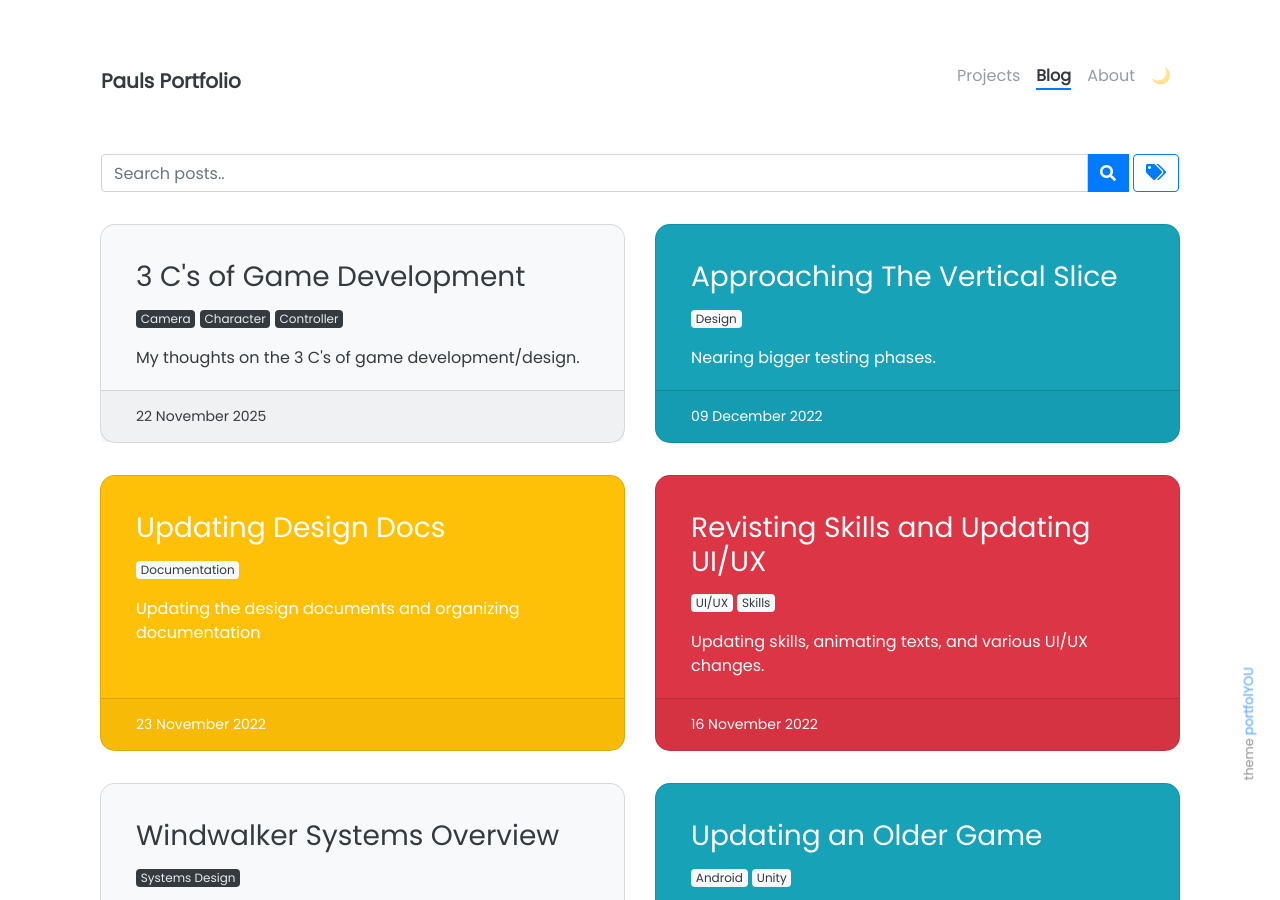
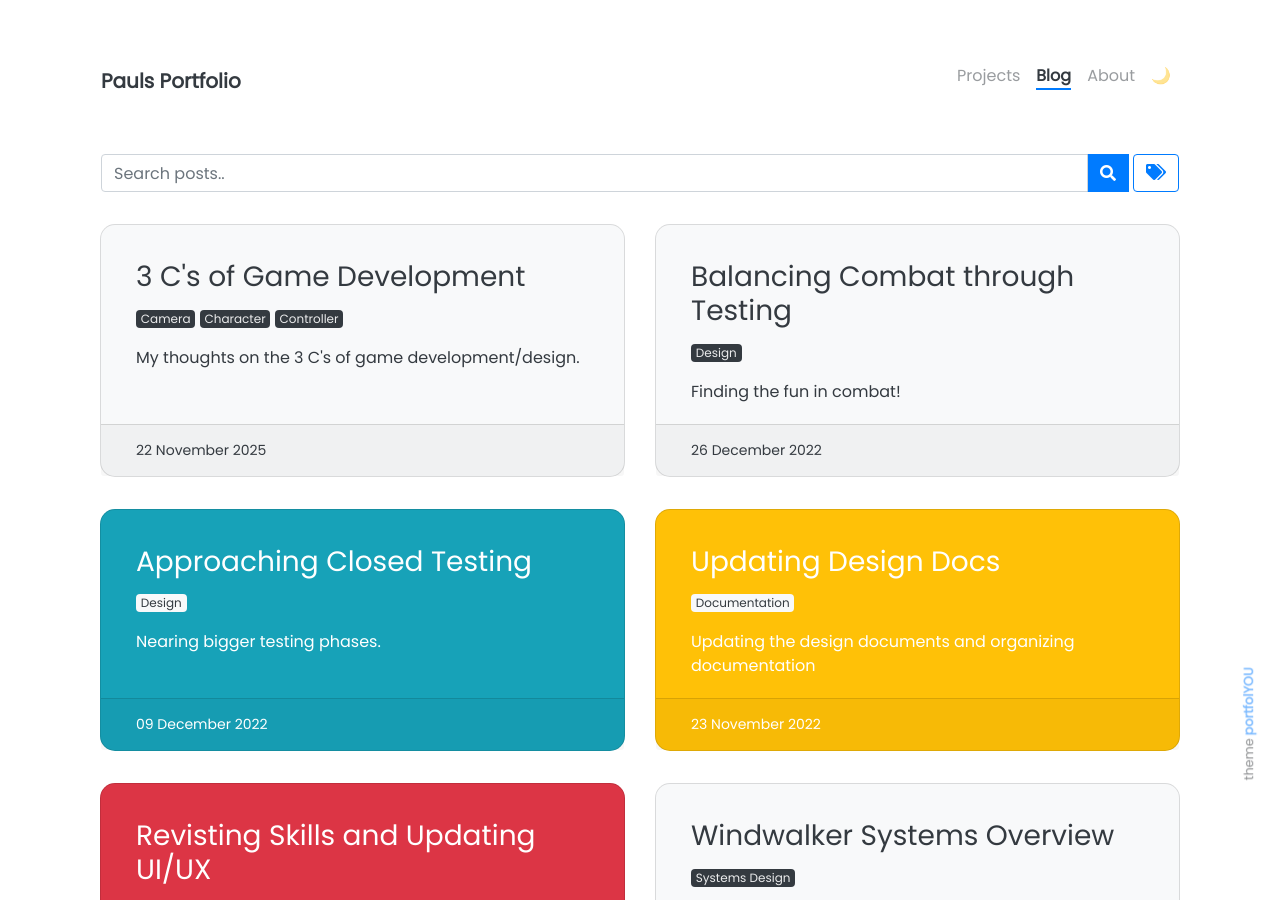
Before and after one commit to paulan94/GamePANPortfolio, a Jekyll site: the page built from pages/blog.html, in a window 1280 px wide and 900 px high. Built offline with Jekyll 4.4.1, drawn with Linux system fonts in a browser that asks for light colours; nearby versions of some CDN libraries; comment, search, counter and statistics services are not loaded; some of the changed lines change nothing that is shown.

Commit message:
add combat balancing post

```diff
--- a/_posts/2022-12-09-nearing-testing.md
+++ b/_posts/2022-12-09-nearing-testing.md
@@ -1,5 +1,5 @@
 ---
-title: Approaching The Vertical Slice
+title: Approaching Closed Testing
 tags: [Design]
 style: fill
 color: info
--- /dev/null
+++ b/_posts/2022-12-26-combat-balancing.md
@@ -0,0 +1,58 @@
+---
+title: Balancing Combat through Testing
+tags: [Design]
+style: fill
+color: light
+description: Finding the fun in combat!
+---
+
+## Intro
+
+In this post, I'll be discussing recent changes that have been made to the combat system through some initial testing. Monsters were either too strong, or too weak, and in some cases the range of certain monster's stats were too high in variation. This has been some of my favorite moments of the production phase since I was able to play with the various class skills and encounter unique monster types where I had to think about what my optimal turn might be.
+
+## Debug Tools
+
+Having the proper set of debug tools could save so much time during production! I was struggling with testing specific combat encounters because I would have to manually equip certain item sets to have a good estimation of how powerful a character would be at a given level. To remedy this sort of manual work, we created a testing tool that would allow me to populate my character with items pulled from our database of 100k+ different items. With this tool, I could choose the item type, rarity, level, and it would update my stats in real time to factor in those stat bonuses. I could now test how combat encounters would feel like at various stages of the game. Additionally, I added debug buttons to heal the player and enemy to full to allow for a more flexible testing experience.
+
+[Video Link of Equipping Items in Combat](https://youtu.be/DKCUivkRIzU?t=505)
+
+
+{% include elements/figure.html image="https://i.imgur.com/NYvhjv2.png" caption="Debug Panel circled in blue" %}
+
+
+## Combat Changes
+
+During the initial testing phases, the player would lose 50% of the combat encounters from the get-go! I updated the player's first skill to have a stun chance, and made adjustments to the monster's stats so that the player would be heavily favored for their first few encounters. In addition, player's had a chance to fight 2-3 enemies for their first combat encounter. In those cases, they were essentially sent to their death sentence, which was not the experience we were going for. To remedy this, I ensured that players would only face 1 monster until they were adequately leveled up and more experience in combat.
+
+I made various stat adjustments across the board. The Novice class was gaining a boost in stats per level that was greater than they would get after they actually advanced to their first main class. However, I couldn't just lower these stats because all of the mana costs were specifically matched to accommodate for the previous stat gains. My solution was to lower the primary stat gain, but mimic the hp/mp gain so that I wouldn't have to adjust those mana cost for skills. I also clamped monsters to have a base minimum hp based on their levels, since there were some instances where higher level monsters would have extremely low health values relative to other monsters at the same level.
+
+I added 2 skills to the Novice class, to allow for the player to have a higher degree of flexibility between combat decisions.
+
+
+## Changes to Come
+
+The initial testing phase allowed me to take note of multiple issues with our combat system. In the next coming weeks, I'll be working to fix these. These were some of the biggest things I noted that will be worked on.
+
+- Summoned units are too powerful: lower their scaling probably
+- Class Balancing (esp with defensive capabilities, knights are unkillable, and marksman get one-shotted often)
+- Test with pets in combat: most players will have pets at a certain level
+- Speed up turns: combat could take too long
+- Add functionality to instantly go to next combat encounter?
+- Visual bugs: hp/mp bars not visible
+- Add more monster behavior customization (ghosts dont take physical dmg, etc.)
+
+
+## Basic Classes Combat Videos
+
+3 videos that showcase the initial classes combat capabilities.
+
+[Mage](https://www.youtube.com/watch?v=hoI4E1q4o7w&ab_channel=RevDevStudios)\
+[Ranger](https://www.youtube.com/watch?v=rcvHQSIDzO8&ab_channel=RevDevStudios )\
+[Warrior](https://www.youtube.com/watch?v=GLTC2c3tuW0&ab_channel=RevDevStudios )
+
+## What's Next
+
+
+Thanks for reading!
+
+Paul
```
Also changed, not shown: 3 other files.
